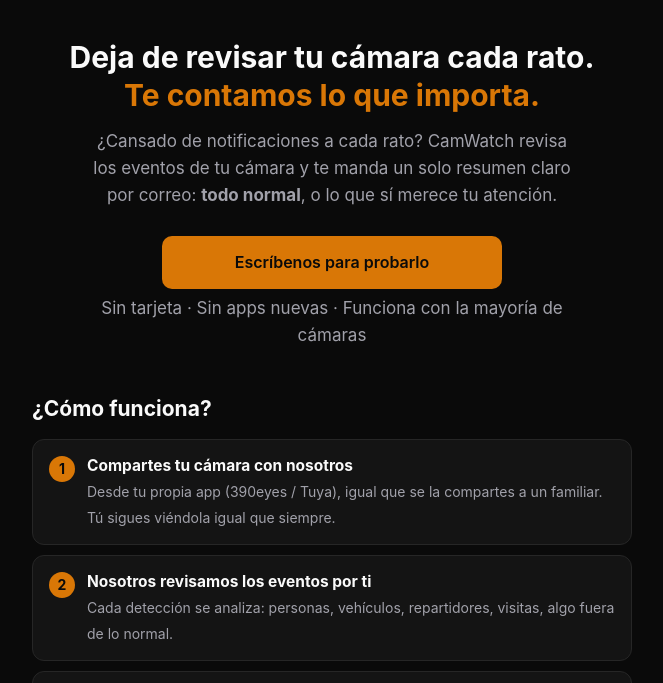
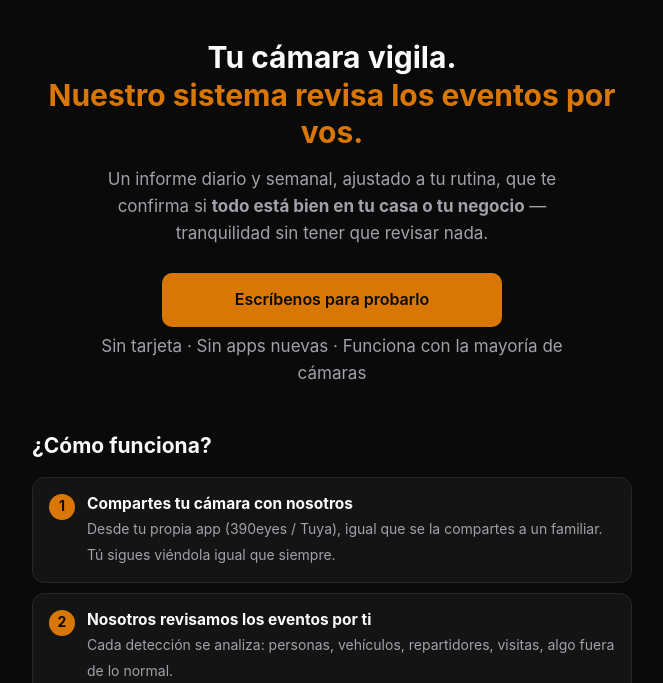
Before and after one commit to rogelioGuerrero/camwatch-web, a plain HTML site: page index.html in a window 1280 px wide. Shown: the part 59-742 px from the top of the page, without its empty margins (308-971 px from the left). Drawn offline with Linux system fonts and the light colour scheme.

Commit message:
New hero copy: vigilancia delegada framing

```diff
--- a/index.html
+++ b/index.html
@@ -3,7 +3,7 @@
 <head>
 <meta charset="utf-8">
 <meta name="viewport" content="width=device-width, initial-scale=1, viewport-fit=cover">
-<title>CamWatch — Deja de revisar tu cámara cada rato</title>
+<title>CamWatch — Tu cámara vigila, nuestro sistema revisa por vos</title>
 <meta name="description" content="CamWatch revisa los eventos de tu cámara y te envía un resumen claro por correo: todo normal o algo que merece tu atención. Sin apps nuevas, sin notificaciones a cada rato.">
 <meta name="theme-color" content="#0a0a0a">
 <link rel="manifest" href="manifest.webmanifest">
@@ -15,7 +15,7 @@
 <!-- Open Graph para Facebook -->
 <meta property="og:type" content="website">
 <meta property="og:url" content="https://camwatch.agtisa.com/">
-<meta property="og:title" content="CamWatch — Deja de revisar tu cámara cada rato. Te contamos lo que importa.">
+<meta property="og:title" content="CamWatch — Tu cámara vigila. Nuestro sistema revisa los eventos por vos.">
 <meta property="og:description" content="Un resumen diario en español de lo que pasó frente a tu cámara. Sin notificaciones a cada rato. Primera semana gratis.">
 <meta property="og:image" content="https://camwatch.agtisa.com/og-image.png">
 <style>
@@ -86,9 +86,9 @@
   </header>
 
   <section class="hero">
-    <h1>Deja de revisar tu cámara cada rato.<br><span class="em">Te contamos lo que importa.</span></h1>
-    <p>¿Cansado de notificaciones a cada rato? CamWatch revisa los eventos de tu cámara
-       y te manda un solo resumen claro por correo: <b>todo normal</b>, o lo que sí merece tu atención.</p>
+    <h1>Tu cámara vigila.<br><span class="em">Nuestro sistema revisa los eventos por vos.</span></h1>
+    <p>Un informe diario y semanal, ajustado a tu rutina, que te confirma
+       si <b>todo está bien en tu casa o tu negocio</b> — tranquilidad sin tener que revisar nada.</p>
     <a class="cta" id="cta-main" href="mailto:info@agtisa.com?subject=Quiero%20probar%20CamWatch%20gratis&body=Hola,%20quiero%20mi%20semana%20gratis%20de%20CamWatch.%20Mi%20nombre%20es%3A%20">Escríbenos para probarlo</a>
     <p class="cta-sub">Sin tarjeta · Sin apps nuevas · Funciona con la mayoría de cámaras</p>
   </section>
```
Also changed, not shown: og-image.png.
